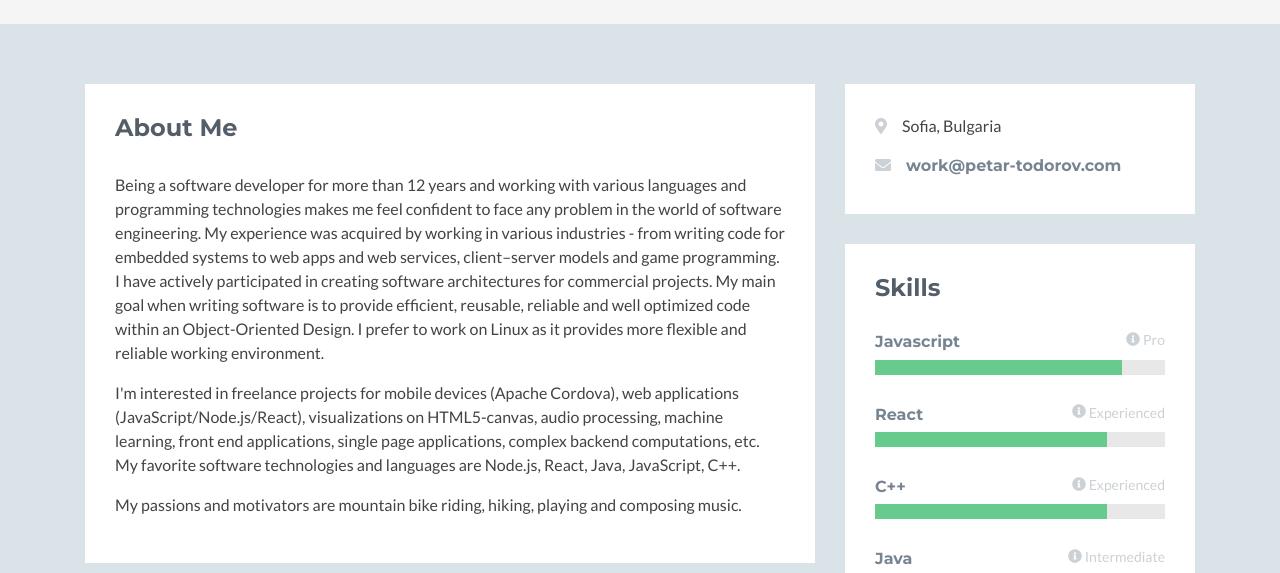
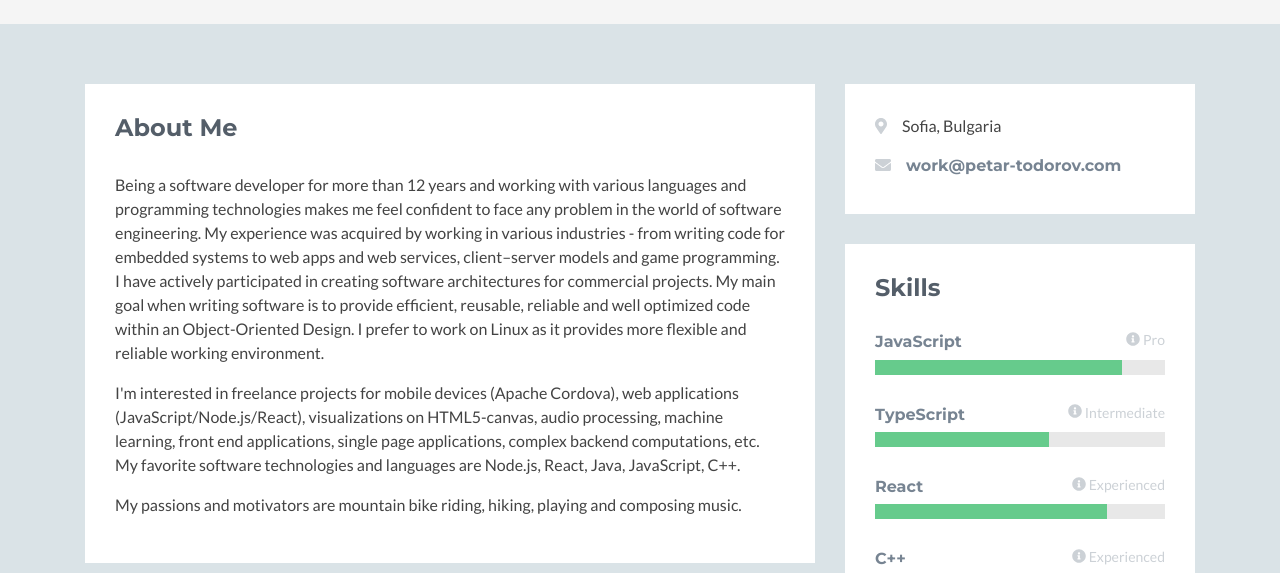
Before and after one commit to SitkaCharley/portfolio, a website: page index.html in a window 1280 px wide. Shown: the part 222-795 px from the top of the page. Drawn offline with nearby package versions, Linux system fonts and the light colour scheme; no server answers; some icons are missing.

Commit message:
Update skills info and tooltips

```diff
--- a/index.html
+++ b/index.html
@@ -74,7 +74,7 @@
                                 <p>Develop an online dictionary with therms pertaining to the language of inclusion and diversity. The user can generate a PDF file of filtered terms on demand. The project also integrates some particular business logic requirements regarding the content management. It consists of several microservices. </p>
                             </div><!--//item-->
                             <div class="item">
-                                <h3 class="title">Self-employed front end developer with React - <span class="place"><a href="https://www.printecgroup.com/">Printec Group  </a></span> <span class="year">(2021 - 2022)</span></h3>
+                                <h3 class="title">Self-employed front end developer with React and TypeScript - <span class="place"><a href="https://www.printecgroup.com/">Printec Group  </a></span> <span class="year">(2021 - 2022)</span></h3>
                                 <p>Further developing of an existing system and user interface for interactive kiosks. The user interface was able to generate a custom defined software for the kiosks. The generated software has a simple functionality, like responding on a button clicking and going to the next page, playing videos, inserting text, displaying documents.</p>
                             </div><!--//item-->
                             <div class="item">
@@ -136,7 +136,7 @@
                             <div class="skillset">
 
                                 <div class="item">
-                                    <h3 class="level-title">Javascript<span class="level-label" data-toggle="tooltip" data-placement="left" data-animation="true" title="More than 3 years of commersional experience."><i class="fas fa-info-circle"></i>Pro</span></h3>
+                                    <h3 class="level-title">JavaScript<span class="level-label" data-toggle="tooltip" data-placement="left" data-animation="true" title="More than 5 years of professional experience."><i class="fas fa-info-circle"></i>Pro</span></h3>
                                     <div class="level-bar">
                                         <div class="level-bar-inner" data-level="85%">
                                         </div>
@@ -144,7 +144,15 @@
                                 </div><!--//item-->
 
                                 <div class="item">
-                                    <h3 class="level-title">React<span class="level-label" data-toggle="tooltip" data-placement="left" data-animation="true" title="About an year of commercial experience rather with react functional than with class components."><i class="fas fa-info-circle"></i>Experienced</span></h3>
+                                    <h3 class="level-title">TypeScript<span class="level-label" data-toggle="tooltip" data-placement="left" data-animation="true" title="About an years of professional experience."><i class="fas fa-info-circle"></i>Intermediate</span></h3>
+                                    <div class="level-bar">
+                                        <div class="level-bar-inner" data-level="60%">
+                                        </div>
+                                    </div><!--//level-bar-->
+                                </div><!--//item-->
+
+                                <div class="item">
+                                    <h3 class="level-title">React<span class="level-label" data-toggle="tooltip" data-placement="left" data-animation="true" title="More than 3 years of professional experience."><i class="fas fa-info-circle"></i>Experienced</span></h3>
                                     <div class="level-bar">
                                         <div class="level-bar-inner" data-level="80%">
                                         </div>
@@ -152,7 +160,7 @@
                                 </div><!--//item-->
 
                                 <div class="item">
-                                    <h3 class="level-title">C++<span class="level-label" data-toggle="tooltip" data-placement="left" data-animation="true" title="6 years of commercial experience."><i class="fas fa-info-circle"></i>Experienced</span></h3>
+                                    <h3 class="level-title">C++<span class="level-label" data-toggle="tooltip" data-placement="left" data-animation="true" title="6 years of professional experience."><i class="fas fa-info-circle"></i>Experienced</span></h3>
                                     <div class="level-bar">
                                         <div class="level-bar-inner" data-level="80%">
                                         </div>
@@ -160,7 +168,7 @@
                                 </div><!--//item-->
 
                                 <div class="item">
-                                    <h3 class="level-title">Java<span class="level-label" data-toggle="tooltip" data-placement="left" data-animation="true" title="1 year of commercial experience."><i class="fas fa-info-circle"></i>Intermediate</span></h3>
+                                    <h3 class="level-title">Java<span class="level-label" data-toggle="tooltip" data-placement="left" data-animation="true" title="1 year of professional experience."><i class="fas fa-info-circle"></i>Intermediate</span></h3>
                                     <div class="level-bar">
                                         <div class="level-bar-inner" data-level="60%">
                                         </div>
@@ -168,7 +176,7 @@
                                 </div><!--//item-->
 
                                 <div class="item">
-                                    <h3 class="level-title">Node.js<span class="level-label" data-toggle="tooltip" data-placement="left" data-animation="true" title="Mostly non-commersial, even though rich experience on personal projects."><i class="fas fa-info-circle"></i>Experienced</span></h3>
+                                    <h3 class="level-title">Node.js<span class="level-label" data-toggle="tooltip" data-placement="left" data-animation="true" title="About an year of professional experience."><i class="fas fa-info-circle"></i>Experienced</span></h3>
                                     <div class="level-bar">
                                         <div class="level-bar-inner" data-level="80%">
                                         </div>
@@ -176,7 +184,7 @@
                                 </div><!--//item-->
 
                                 <div class="item">
-                                    <h3 class="level-title">HTML5, CSS3, SCSS<span class="level-label" data-toggle="tooltip" data-placement="left" data-animation="true" title="More than 3 years of experience on both commercial and personal projects. Good skills on HTML5-Canvas and HTML5-WebAuio"><i class="fas fa-info-circle"></i>Experienced</span></h3>
+                                    <h3 class="level-title">HTML5, CSS3, SCSS<span class="level-label" data-toggle="tooltip" data-placement="left" data-animation="true" title="More than 5 years of experience on both professional and personal projects."><i class="fas fa-info-circle"></i>Experienced</span></h3>
                                     <div class="level-bar">
                                         <div class="level-bar-inner" data-level="75%">
                                         </div>
@@ -184,7 +192,7 @@
                                 </div><!--//item-->
 
                                 <div class="item">
-                                    <h3 class="level-title">MySQL/PostgreSQL<span class="level-label" data-toggle="tooltip" data-placement="left" data-animation="true" title="More than 3 years of commercial experience with PostgreSQL."><i class="fas fa-info-circle"></i>Experienced</span></h3>
+                                    <h3 class="level-title">MySQL/PostgreSQL<span class="level-label" data-toggle="tooltip" data-placement="left" data-animation="true" title="More than 3 years of professional experience with PostgreSQL."><i class="fas fa-info-circle"></i>Experienced</span></h3>
                                     <div class="level-bar">
                                         <div class="level-bar-inner" data-level="70%">
                                         </div>
@@ -192,7 +200,7 @@
                                 </div><!--//item-->
 
                                 <div class="item">
-                                    <h3 class="level-title">PHP<span class="level-label" data-toggle="tooltip" data-placement="left" data-animation="true" title="More than 3 years of commercial experience only with PHP 5.6"><i class="fas fa-info-circle"></i>Intermediate</span></h3>
+                                    <h3 class="level-title">PHP<span class="level-label" data-toggle="tooltip" data-placement="left" data-animation="true" title="More than 3 years of professional experience only with PHP 5.6"><i class="fas fa-info-circle"></i>Intermediate</span></h3>
                                     <div class="level-bar">
                                         <div class="level-bar-inner" data-level="50%">
                                         </div>
@@ -200,7 +208,7 @@
                                 </div><!--//item-->
 
                                 <div class="item">
-                                    <h3 class="level-title">C#<span class="level-label" data-toggle="tooltip" data-placement="left" data-animation="true" title="1 year of commercial experience."><i class="fas fa-info-circle"></i>Beginner</span></h3>
+                                    <h3 class="level-title">C#<span class="level-label" data-toggle="tooltip" data-placement="left" data-animation="true" title="1 year of professional experience."><i class="fas fa-info-circle"></i>Beginner</span></h3>
                                     <div class="level-bar">
                                         <div class="level-bar-inner" data-level="30%">
                                         </div>
@@ -208,7 +216,7 @@
                                 </div><!--//item-->
 
                                 <div class="item">
-                                    <h3 class="level-title">Git<span class="level-label" data-toggle="tooltip" data-placement="left" data-animation="true" title="4 years of commercial experience and another 2 years of non-commercial."><i class="fas fa-info-circle"></i>Advanced</span></h3>
+                                    <h3 class="level-title">Git<span class="level-label" data-toggle="tooltip" data-placement="left" data-animation="true" title="5 years of professional experience and another 2 years of non-commercial."><i class="fas fa-info-circle"></i>Advanced</span></h3>
                                     <div class="level-bar">
                                         <div class="level-bar-inner" data-level="65%">
                                         </div>
@@ -216,7 +224,7 @@
                                 </div><!--//item-->
 
                                 <div class="item">
-                                    <h3 class="level-title">Apache Cordova<span class="level-label" data-toggle="tooltip" data-placement="left" data-animation="true" title="Non-commercial, even though rich experience on personal projects."><i class="fas fa-info-circle"></i>Beginner</span></h3>
+                                    <h3 class="level-title">Apache Cordova<span class="level-label" data-toggle="tooltip" data-placement="left" data-animation="true" title="No professional experience. Only personal projects."><i class="fas fa-info-circle"></i>Beginner</span></h3>
                                     <div class="level-bar">
                                         <div class="level-bar-inner" data-level="30%">
                                         </div>
```
